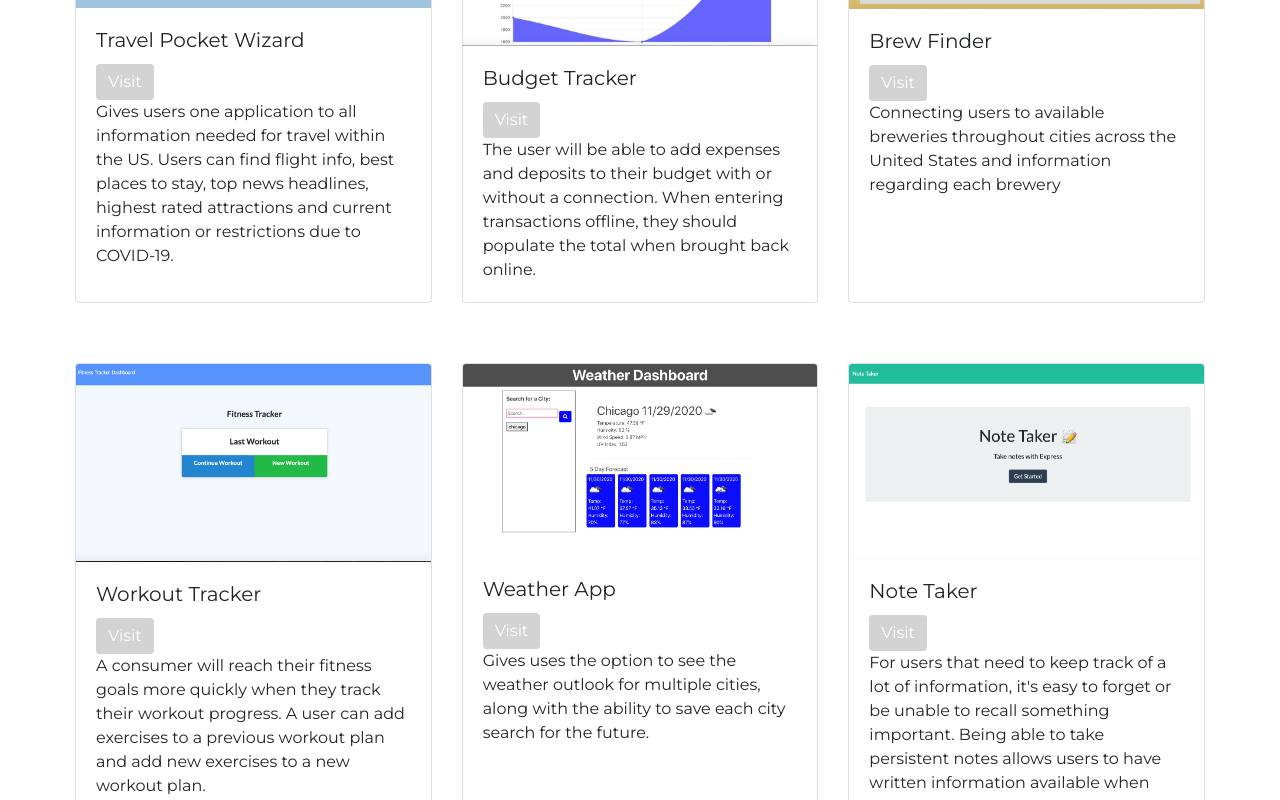
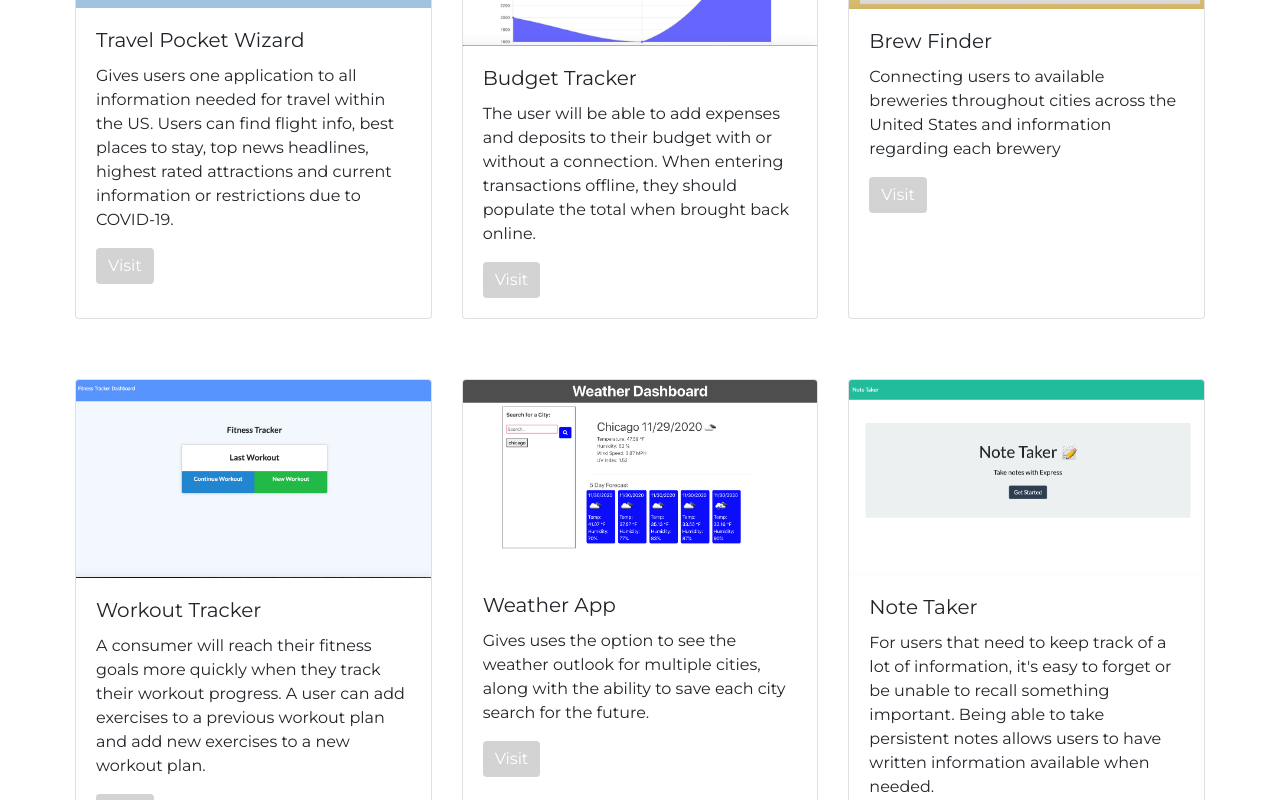
Before and after one commit to ElizabethReuter/React-Portfolio, a React (Create React App) app in the folder client/: page /portfolio in a window 1280 px wide. Shown: the part 1160-1960 px from the top of the page. Built offline with nearby package versions, Linux system fonts and the light colour scheme; a web font is replaced by a local one.

Commit message:
repostitioned card text

```diff
--- a/client/src/components/Portfolio/Portfolio.js
+++ b/client/src/components/Portfolio/Portfolio.js
@@ -20,34 +20,36 @@ const Portfolio = () => {
           <Card.Img variant="top" src={TravelImg} />
           <Card.Body>
             <Card.Title>Travel Pocket Wizard</Card.Title>
+            <Card.Text>
+            Gives users one application to all information needed for travel within the US. Users can find flight info, best places to stay, top news headlines, highest rated attractions and current information or restrictions due to COVID-19.
+            </Card.Text>
             <a href="https://travel-pocket-wizard.herokuapp.com/" target="_blank">
             <Button variant="primary" className="button">Visit</Button>
             </a>
-            <Card.Text>
-            Gives users one application to all information needed for travel within the US. Users can find flight info, best places to stay, top news headlines, highest rated attractions and current information or restrictions due to COVID-19.
-            </Card.Text>
           </Card.Body>
         </Card>
         <Card>
           <Card.Img variant="top" src={BudgetImg} />
           <Card.Body>
             <Card.Title>Budget Tracker</Card.Title>
+            <Card.Text>
+            The user will be able to add expenses and deposits to their budget with or without a connection. When entering transactions offline, they should populate the total when brought back online.
+            </Card.Text>
             <a href="https://floating-cove-95561.herokuapp.com/" target="_blank">
             <Button variant="primary" className="button">Visit</Button>
             </a>
-            <Card.Text>
-            The user will be able to add expenses and deposits to their budget with or without a connection. When entering transactions offline, they should populate the total when brought back online.            </Card.Text>
           </Card.Body>
         </Card>
         <Card>
           <Card.Img variant="top" src={BrewImg} />
           <Card.Body>
             <Card.Title>Brew Finder</Card.Title>
+            <Card.Text>
+            Connecting users to available breweries throughout cities across the United States and information regarding each brewery
+            </Card.Text>
             <a href="https://elizabethreuter.github.io/Brew-Finder/" target="_blank">
             <Button variant="primary" className="button">Visit</Button>
             </a>
-            <Card.Text>
-            Connecting users to available breweries throughout cities across the United States and information regarding each brewery            </Card.Text>
           </Card.Body>
         </Card>
       </CardDeck>
@@ -56,35 +58,36 @@ const Portfolio = () => {
           <Card.Img variant="top" src={WorkoutImg} />
           <Card.Body>
             <Card.Title>Workout Tracker</Card.Title>
+            <Card.Text>
+            A consumer will reach their fitness goals more quickly when they track their workout progress. A user can add exercises to a previous workout plan and add new exercises to a new workout plan.
+            </Card.Text>
             <a href="https://evening-citadel-08477.herokuapp.com/" target="_blank">
             <Button variant="primary" className="button">Visit</Button>
             </a>
-            <Card.Text>
-            A consumer will reach their fitness goals more quickly when they track their workout progress. A user can add exercises to a previous workout plan and add new exercises to a new workout plan.
-            </Card.Text>
           </Card.Body>
         </Card>
         <Card>
           <Card.Img variant="top" src={WeatherImg} />
           <Card.Body>
             <Card.Title>Weather App</Card.Title>
+            <Card.Text>
+              Gives uses the option to see the weather outlook for multiple cities, along with the ability to save each city search for the future.
+            </Card.Text>
             <a href="https://elizabethreuter.github.io/Homework-6-Weather/" target="_blank">
             <Button variant="primary" className="button">Visit</Button>
             </a>
-            <Card.Text>
-              Gives uses the option to see the weather outlook for multiple cities, along with the ability to save each city search for the future.
-            </Card.Text>
           </Card.Body>
         </Card>
         <Card>
           <Card.Img variant="top" src={NotesImg} />
           <Card.Body>
             <Card.Title>Note Taker</Card.Title>
+            <Card.Text>
+            For users that need to keep track of a lot of information, it's easy to forget or be unable to recall something important. Being able to take persistent notes allows users to have written information available when needed.
+            </Card.Text>
             <a href="https://dry-gorge-64258.herokuapp.com/" target="_blank">
             <Button variant="primary" className="button">Visit</Button>
             </a>
-            <Card.Text>
-            For users that need to keep track of a lot of information, it's easy to forget or be unable to recall something important. Being able to take persistent notes allows users to have written information available when needed.            </Card.Text>
           </Card.Body>
         </Card>
       </CardDeck>
```
